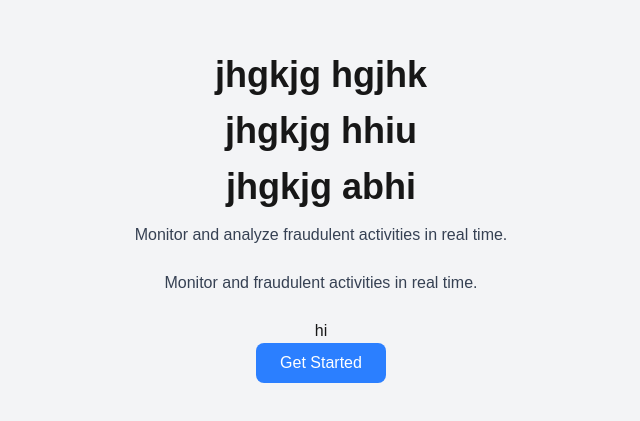
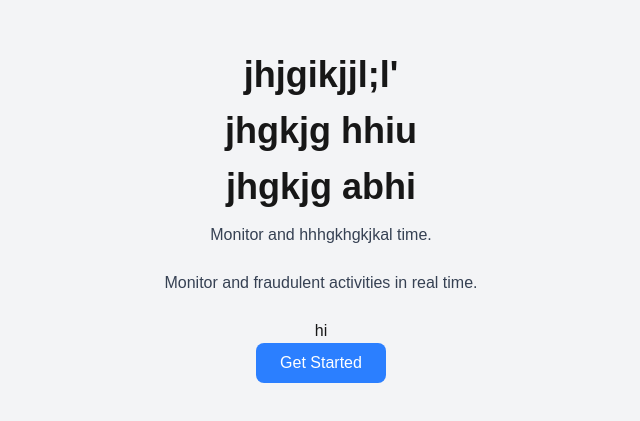
Before and after one commit to Abhipal7500/Frauddetectiondashboard, a Next.js app: page / in a window 1280 px wide. Shown: the part 181-602 px from the top of the page, without its empty margins (319-959 px from the left). Built offline with nearby package versions, Linux system fonts and the light colour scheme.

Commit message:
Update page.js

```diff
--- a/app/page.js
+++ b/app/page.js
@@ -6,10 +6,10 @@ export default function HomePage() {
 
   return (
     <div className="flex flex-col items-center justify-center h-screen bg-gray-100">
-      <h1 className="text-4xl font-bold mb-4">jhgkjg hgjhk</h1>
+      <h1 className="text-4xl font-bold mb-4">jhjgikjjl;l'</h1>
       <h1 className="text-4xl font-bold mb-4">jhgkjg hhiu</h1>
       <h1 className="text-4xl font-bold mb-4">jhgkjg abhi</h1>
-      <p className="text-gray-700 mb-6">Monitor and analyze fraudulent activities in real time.</p>
+      <p className="text-gray-700 mb-6">Monitor and hhhgkhgkjkal time.</p>
       <p className="text-gray-700 mb-6">Monitor and  fraudulent activities in real time.</p>
     <h2>hi</h2>
       <button
```
